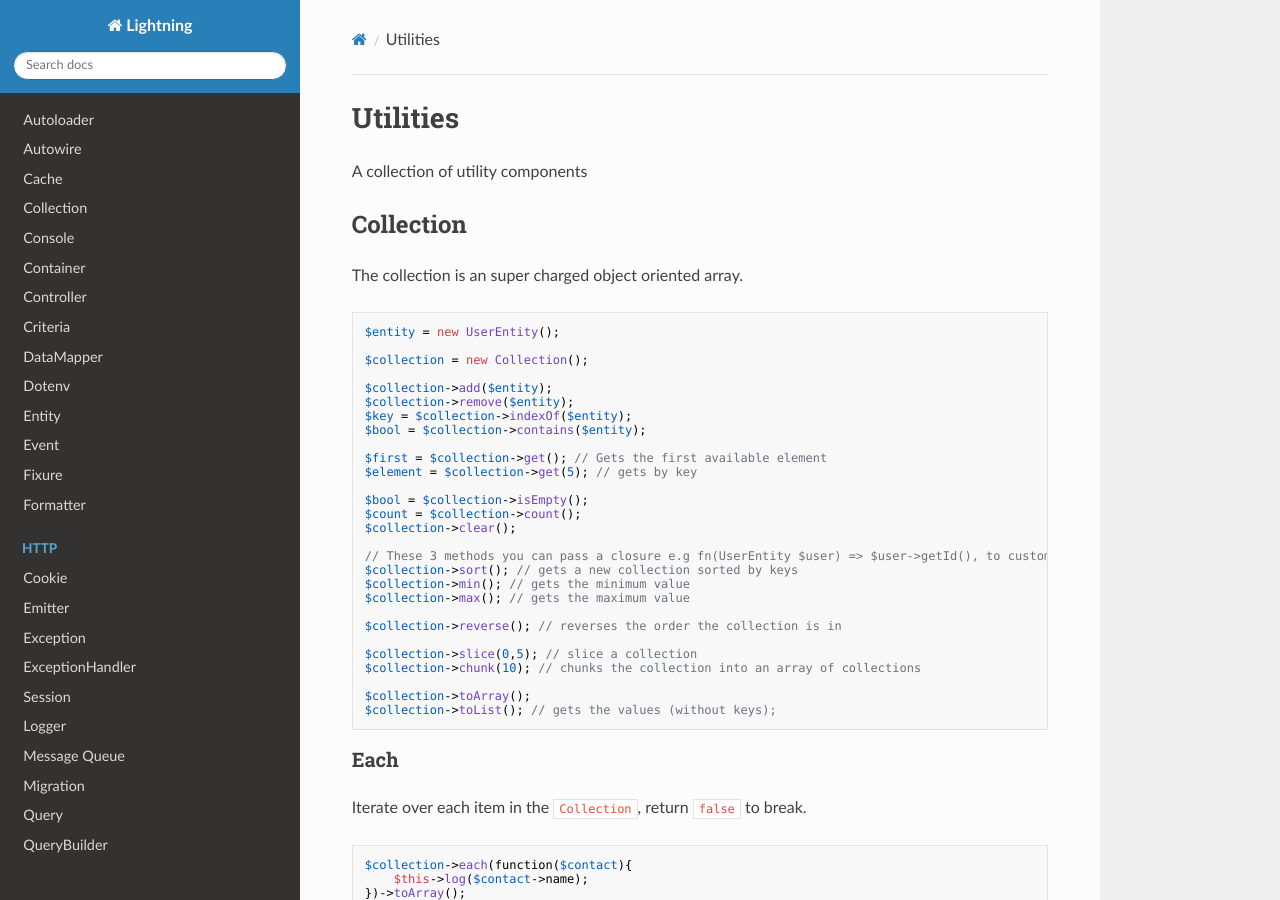
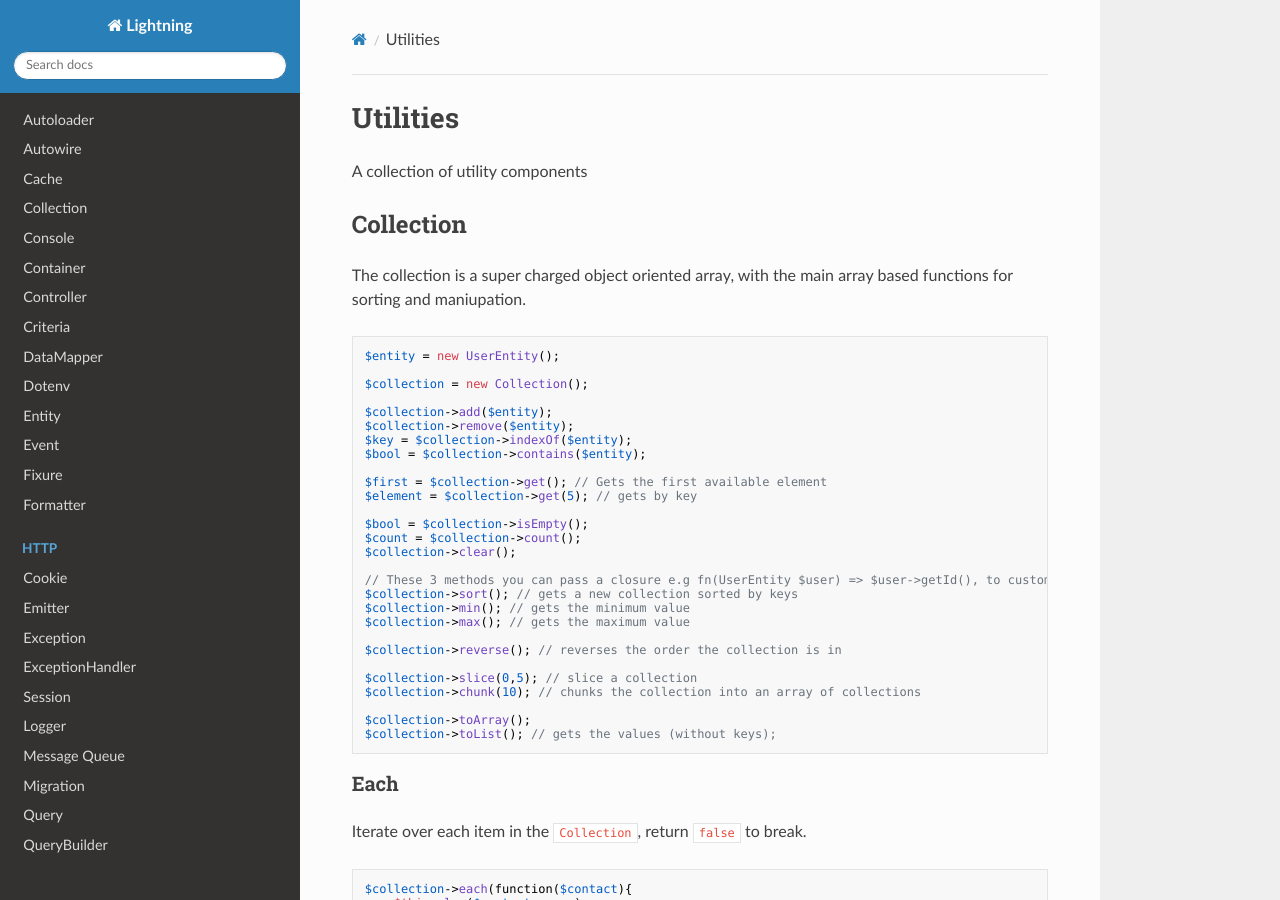
Before and after one commit to jamielsharief/lightning, an MkDocs documentation site: the page built from docs/utilities.md, in a window 1280 px wide and 900 px high. Built offline with MkDocs 1.6.1, drawn with Linux system fonts in a browser that asks for light colours; nearby versions of some CDN libraries.

Commit message:
improved desc

````diff
--- a/docs/utilities.md
+++ b/docs/utilities.md
@@ -4,7 +4,7 @@ A collection of utility components
 
 ## Collection
 
-The collection is an super charged object oriented array.
+The collection is a super charged object oriented array, with the main array based functions for sorting and maniupation.
 
 ```php
 $entity = new UserEntity();
````
